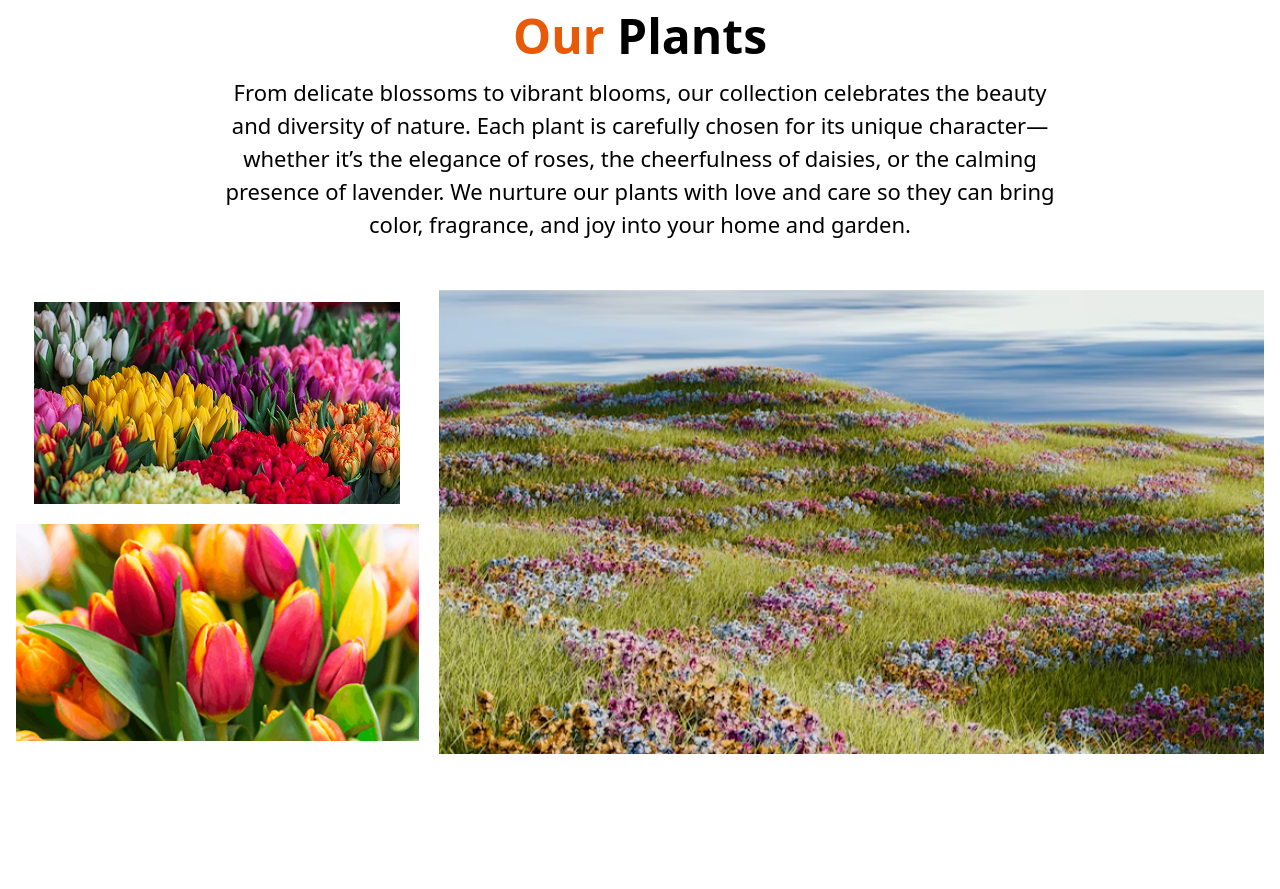
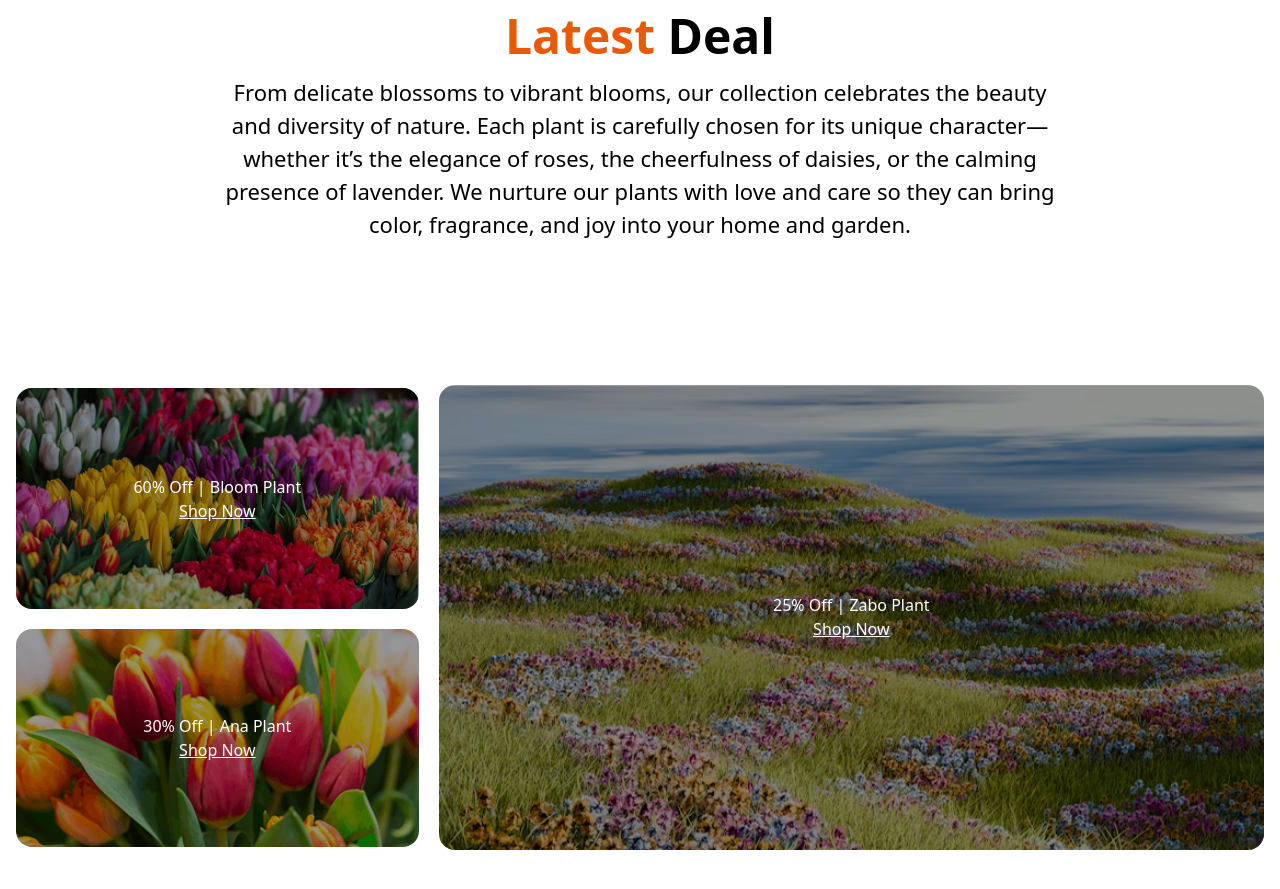
Before and after one commit to impressivecoder01/Assignment-002, a plain HTML site: page index.html in a window 1280 px wide. Shown: the part 2995-3884 px from the top of the page. Before the commit the page ends 3749 px from the top, so only its background shows below. Drawn offline with nearby package versions, Linux system fonts and the light colour scheme.

Commit message:
latest deal added

```diff
--- a/index.html
+++ b/index.html
@@ -145,21 +145,39 @@
            <!-- latest deal start -->
             <section class="px-4 max-w-7xl mx-auto mt-32 md:mt-36">
                 <div class="text-center">
-                <h3 class="font-bold text-2xl md:text-5xl"><span class="text-[#E95A08]">Our</span> Plants</h3>
+                <h3 class="font-bold text-2xl md:text-5xl"><span class="text-[#E95A08]">Latest</span> Deal</h3>
                 <p class="text-[14px] md:text-[22px] mt-4 mb-6 md:mb-12 w-2/3 mx-auto">From delicate blossoms to vibrant blooms, our collection celebrates the beauty and diversity of nature. Each plant is carefully chosen for its unique character—whether it’s the elegance of roses, the cheerfulness of daisies, or the calming presence of lavender. We nurture our plants with love and care so they can bring color, fragrance, and joy into your home and garden.</p>
              </div>
              <!-- img main div -->
-              <div class="grid grid-cols-1 gap-5 md:grid-cols-3 items-center justify-center">
+              <div class="grid grid-cols-1 gap-5 md:grid-cols-3 items-center justify-center my-12 md:my-36">
                 <!-- box one -->
                 <div class="w-full flex flex-col gap-5 items-center justify-center">
-                    <div>
-                        <img class="w-full md:" src="./assets/deal-bloom.png" alt="">
+                    <div class="relative rounded-2xl overflow-hidden w-full h-1/2">
+                        <img class="w-full " src="./assets/deal-bloom.png" alt="">
+                    <div class="absolute bg-black/40 inset-0 text-white flex flex-col items-center justify-center">
+                        <p>60% Off | Bloom Plant</p>
+                        <p class="underline">Shop Now</p>
                     </div>
-                    <img class="w-full md:" src="./assets/deal-ana.png" alt="">
+                    </div>
+                    <!-- 2nd img -->
+                     <div class="relative rounded-2xl overflow-hidden w-full h-1/2">
+
+                         <img class="w-full rounded-2xl" src="./assets/deal-ana.png" alt="">
+                         <div>
+                            <div class="absolute bg-black/40 inset-0 text-white flex flex-col justify-center items-center">
+                        <p>30% Off | Ana  Plant</p>
+                        <p class="underline">Shop Now</p>
+                    </div>
+                         </div>
+                     </div>
                 </div>
-                <div class="md:col-span-2">
+                <div class="md:col-span-2 relative rounded-2xl overflow-hidden">
                     <!-- box two -->
                     <img class="w-full md:col-span-3" src="./assets/deal-zabo.png" alt="">
+                    <div class="absolute bg-black/40 inset-0 text-white flex flex-col justify-center items-center ">
+                        <p>25% Off | Zabo Plant</p>
+                        <p class="underline">Shop Now</p>
+                    </div>
                 </div>
               </div>
             </section>
```
